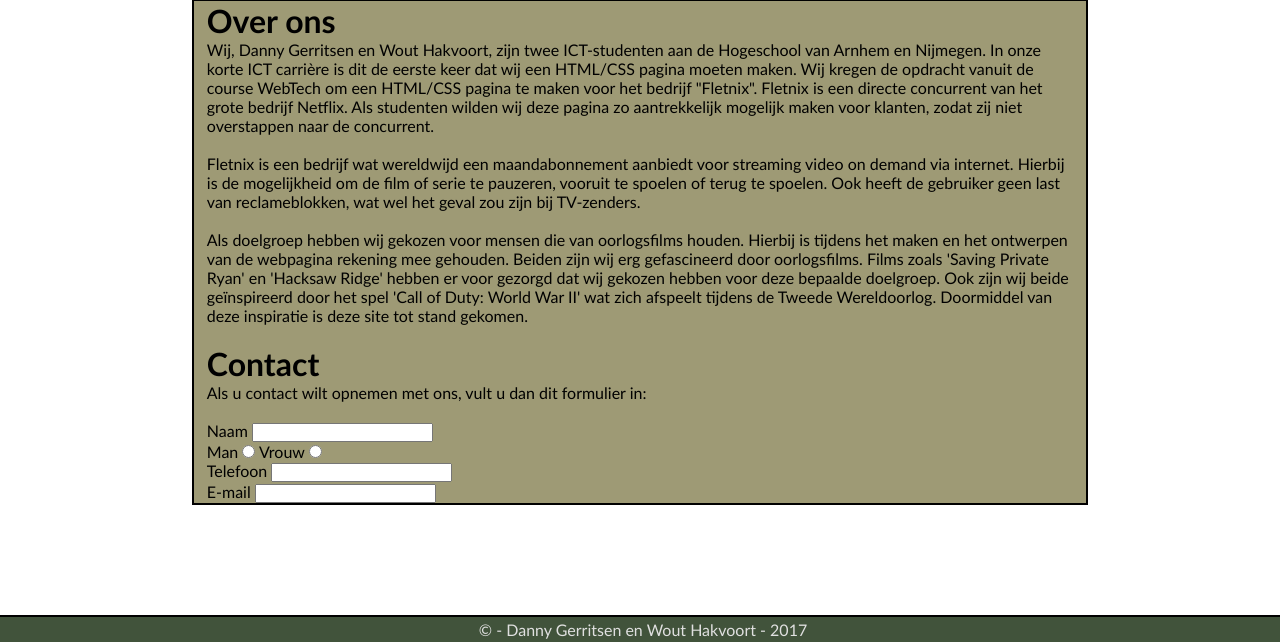
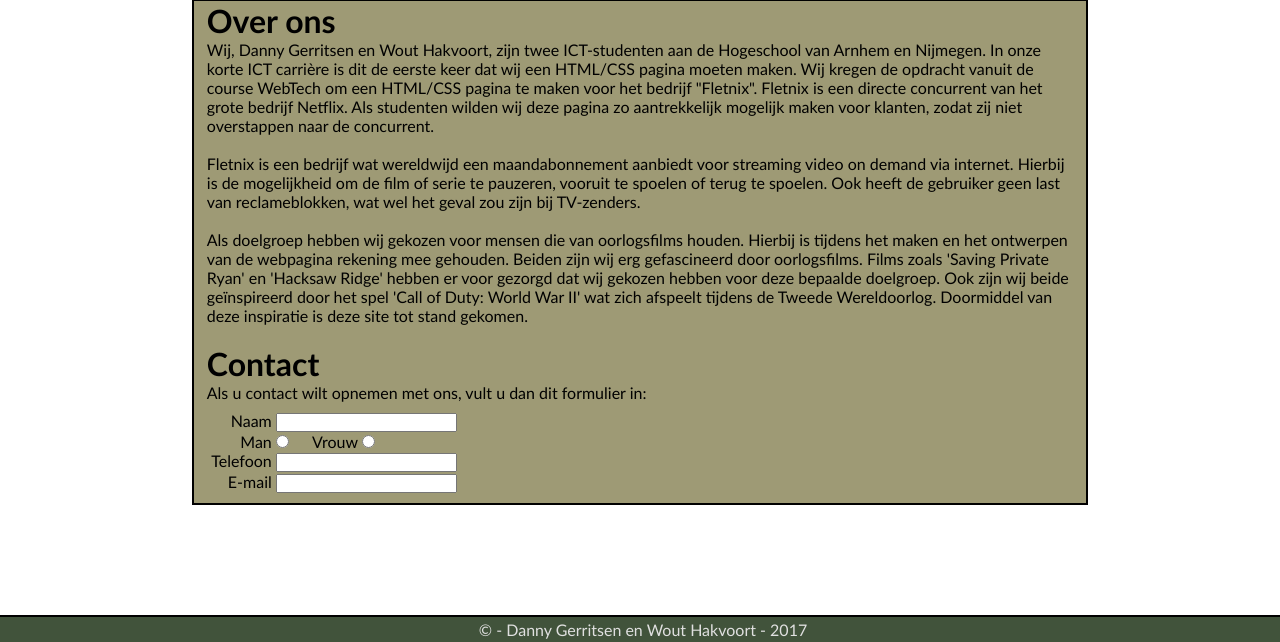
Before and after one commit to dannyger97/Fletnix, a PHP site: page /about.html in a window 1280 px wide. Shown: the part 158-800 px from the top of the page. Run offline with PHP 8.4, Linux system fonts and the light colour scheme.

Commit message:
Inclusief contactformulier

```diff
--- a/Fletnix/about.html
+++ b/Fletnix/about.html
@@ -55,14 +55,16 @@
                 <P>
                     Als u contact wilt opnemen met ons, vult u dan dit formulier in:
                 </P><br/>
-                <form action="get" id="contact">
+                <form class="formulier" action="get" id="contact">
                     <div class="veld">
                         <label for="naam">Naam</label>
                         <input type="text" name="naam" id="naam"/>
                     </div>
                     <div class="veld">
-                        Man <input type="radio" name="geslacht" value="Man">
-                        Vrouw <input type="radio" name="geslacht" value="Vrouw">
+                        <label for="man">Man</label>
+                        <input type="radio" name="geslacht" value="Man" id="man"/>
+                        <label for="vrouw">Vrouw</label>
+                        <input type="radio" name="geslacht" value="Vrouw" id="vrouw"/>
                     </div>
                     <div class="veld">
                         <label for="telefoon">Telefoon</label>
--- a/Fletnix/css/styles.css
+++ b/Fletnix/css/styles.css
@@ -96,6 +96,22 @@
         margin: 0 15%;
         background-color: rgb(158, 154, 117);
     }
+    .content form{
+        width:50%;
+        margin-top:-10px;
+        margin-bottom:10px;
+    }
+    .content label,input{
+        display:inline-block;
+    }
+    .content label{
+        width: 15%;
+        text-align:right;
+    }
+
+    .content label:hover{
+        text-decoration: underline;
+    }
 
 }
 
@@ -129,6 +145,7 @@
         color: black;
         padding: 3px;
     }
+
 
     .content-container {
         display: flex;
@@ -187,8 +204,6 @@
         margin-right: 0;
     }
 
-
-
     .dropdown:hover .submenu {
         display: flex;
         flex-direction: column;
@@ -219,4 +234,21 @@
         border: none;
         padding-left: 2px;
     }
+
+    .content form{
+        width:50%;
+        margin-top:-10px;
+        margin-bottom:10px;
+    }
+    .content label,input{
+        display:inline-block;
+    }
+    .content label{
+        width: 15%;
+        text-align:right;
+    }
+
+    .content label:hover{
+        text-decoration: underline;
+    }
 }
```
